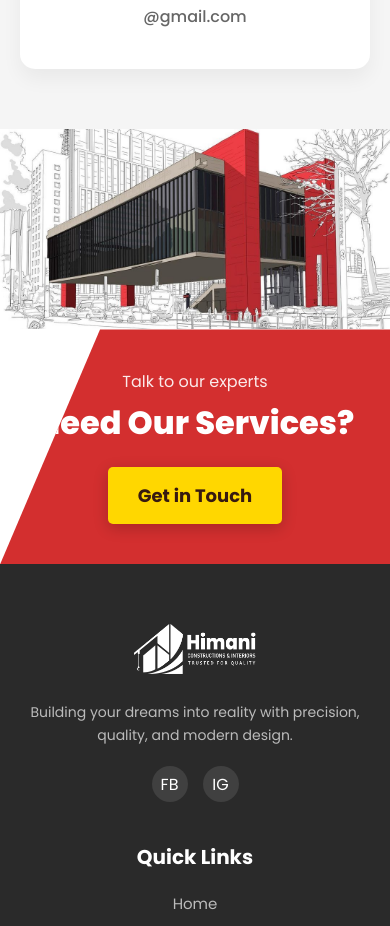
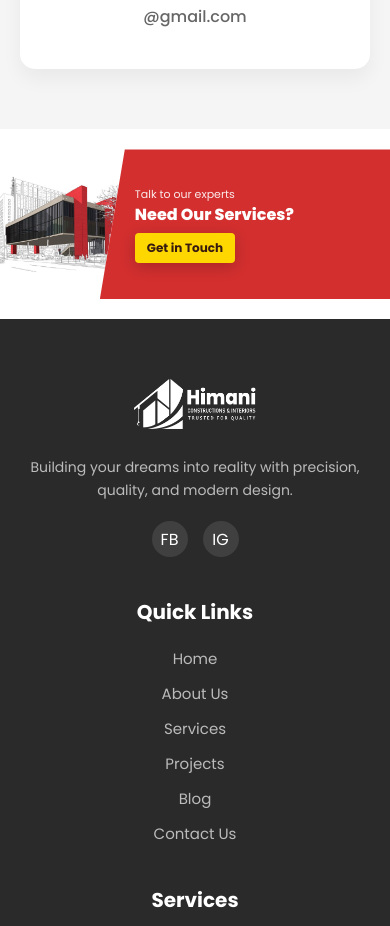
Before and after one commit to shwethainitiative-source/Himani-Construction, a React (Vite) app: page / in a window 390 px wide. Shown: the part 4980-5906 px from the top of the page. Built offline with nearby package versions, Linux system fonts and the light colour scheme; no server answers; the database is empty.

Commit message:
style: fix mobile/tablet alignment of CTABanner section with responsive side-by-side row layout

```diff
--- a/src/components/CTABanner.css
+++ b/src/components/CTABanner.css
@@ -83,15 +83,20 @@
 
 @media (max-width: 992px) {
   .cta-banner {
-    flex-direction: column;
-    padding: 0;
+    display: flex;
+    flex-direction: row;
+    padding: 30px 0;
+    align-items: center;
+    background-color: transparent;
   }
 
   .cta-image-wrapper {
-    flex: auto;
-    width: 100%;
-    height: 200px;
-    clip-path: none;
+    flex: 0 0 38%;
+    height: 180px;
+    clip-path: polygon(0 0, 100% 0, calc(100% - 35px) 100%, 0 100%);
+    background-size: cover;
+    background-position: center;
+    z-index: 1;
   }
 
   .black-corner {
@@ -99,13 +104,77 @@
   }
 
   .cta-content {
-    width: 100%;
-    margin-left: 0;
-    min-height: auto;
-    padding: 40px 20px;
+    flex: 1;
+    height: 180px;
+    background-color: var(--color-red);
+    clip-path: polygon(35px 0, 100% 0, 100% 100%, 0 100%);
+    margin-left: -35px;
+    display: flex;
     flex-direction: column;
-    text-align: center;
-    gap: 20px;
-    z-index: 1;
+    align-items: flex-start;
+    justify-content: center;
+    padding: 0 20px 0 50px;
+    gap: 12px;
+    z-index: 2;
+  }
+
+  .cta-text-wrapper {
+    text-align: left;
+  }
+
+  .cta-subtitle {
+    font-size: 13px;
+    margin-bottom: 2px;
+    color: var(--color-white);
+    opacity: 0.9;
+  }
+
+  .cta-title {
+    font-size: 20px;
+    line-height: 1.2;
+    color: var(--color-white);
+    font-weight: 800;
+  }
+
+  .cta-btn {
+    padding: 8px 18px;
+    font-size: 14px;
+    font-weight: 700;
+    border-radius: 4px;
+    background-color: var(--color-yellow);
+    color: var(--color-dark-brown);
   }
 }
+
+@media (max-width: 480px) {
+  .cta-banner {
+    padding: 20px 0;
+  }
+
+  .cta-image-wrapper {
+    flex: 0 0 32%;
+    height: 150px;
+    clip-path: polygon(0 0, 100% 0, calc(100% - 25px) 100%, 0 100%);
+  }
+
+  .cta-content {
+    height: 150px;
+    clip-path: polygon(25px 0, 100% 0, 100% 100%, 0 100%);
+    margin-left: -25px;
+    padding: 0 10px 0 35px;
+    gap: 8px;
+  }
+
+  .cta-subtitle {
+    font-size: 11px;
+  }
+
+  .cta-title {
+    font-size: 16px;
+  }
+
+  .cta-btn {
+    padding: 6px 12px;
+    font-size: 12px;
+  }
+}
```
